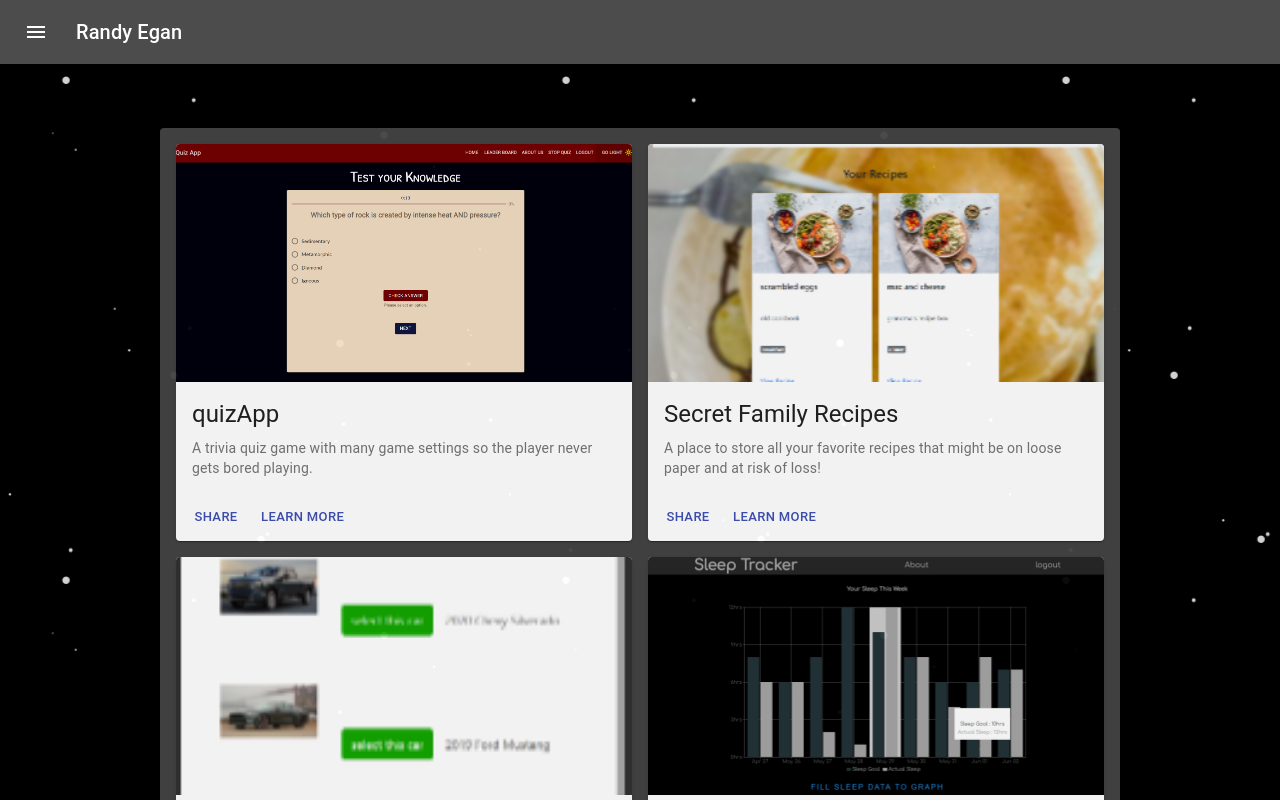
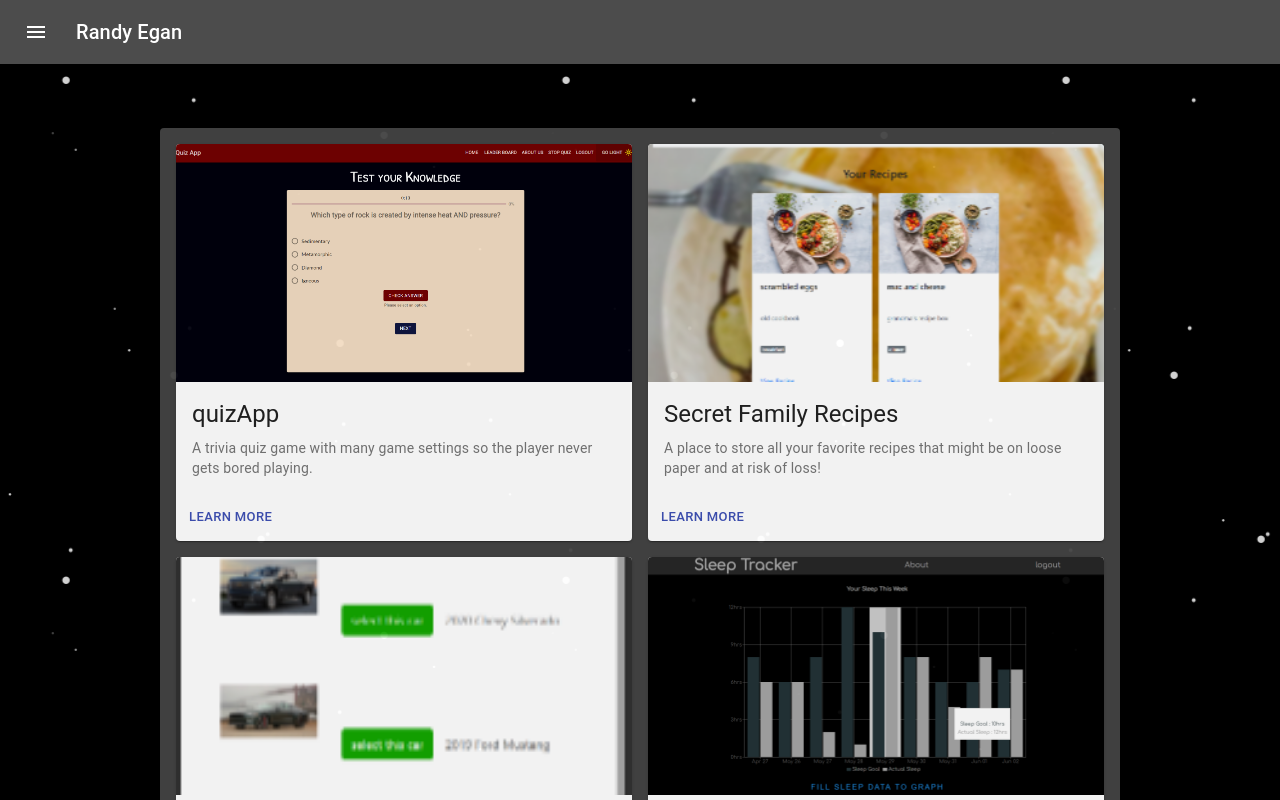
Before and after one commit to ClydeFrog04/matui-portfolio, a React (Create React App) app: page / in a window 1280 px wide. Shown: the top 800 px of the page. Built offline with nearby package versions, Linux system fonts and the light colour scheme.

Commit message:
fix(projectcard.tsx): remove share button

```diff
--- a/src/App.css
+++ b/src/App.css
@@ -1,6 +1,7 @@
 body::-webkit-scrollbar{
     border: white;
     width: .75rem;
+    border-radius: 4px;
 }
 body::-webkit-scrollbar-track{
      border-radius: 4px;
--- a/src/components/forms/ContactForm.tsx
+++ b/src/components/forms/ContactForm.tsx
@@ -58,7 +58,7 @@ const useStyles = makeStyles((theme: Theme) =>
 
         },
         title: {
-            color: "white"
+            color: "white",
         },
         helperText: {
             color: "white"
--- a/src/components/project/ProjectCard.tsx
+++ b/src/components/project/ProjectCard.tsx
@@ -61,9 +61,6 @@ const ProjectCard: React.FC<ProjectCardProps> = ({project}) =>{
                 </CardActionArea>
                 <CardActions>
                     <Button size="small" color="primary">
-                        Share
-                    </Button>
-                    <Button size="small" color="primary">
                         Learn More
                     </Button>
                 </CardActions>
```
